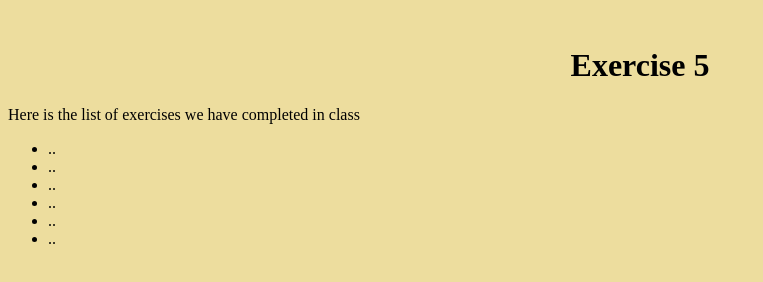
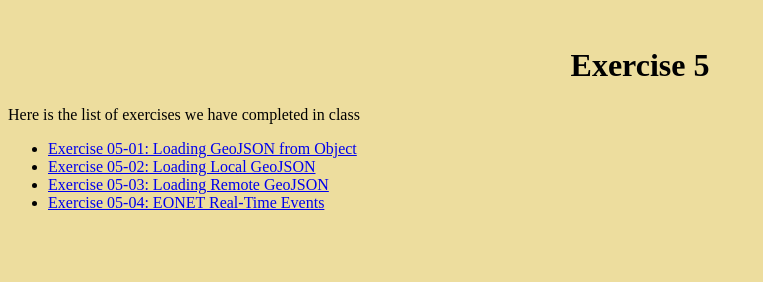
Before and after one commit to charliefaude/geo455_page, a plain HTML site: page geo455_ex5.html in a window 1280 px wide. Shown: the whole page, without its empty margins (0-763 px from the left). Drawn offline with Linux system fonts and the light colour scheme.

Commit message:
Add files via upload

```diff
--- a/geo455_ex5.html
+++ b/geo455_ex5.html
@@ -8,12 +8,10 @@
 
              <p> Here is the list of exercises we have completed in class</p>
              <ul>
-                 <li>..</li>
-                 <li>..</li>
-                 <li>..</li>
-                 <li>..</li>
-                 <li>..</li>
-                 <li>..</li>
+                 <li><a href="ex-05-01.html">Exercise 05-01: Loading GeoJSON from Object</a></li>
+                 <li><a href="ex-05-02.html">Exercise 05-02: Loading Local GeoJSON</a></li>
+                 <li><a href="ex-05-03.html">Exercise 05-03: Loading Remote GeoJSON</a></li>
+                 <li><a href="ex-05-04.html">Exercise 05-04: EONET Real-Time Events</a></li>
         </ul>
      </body>
 </html>
```
